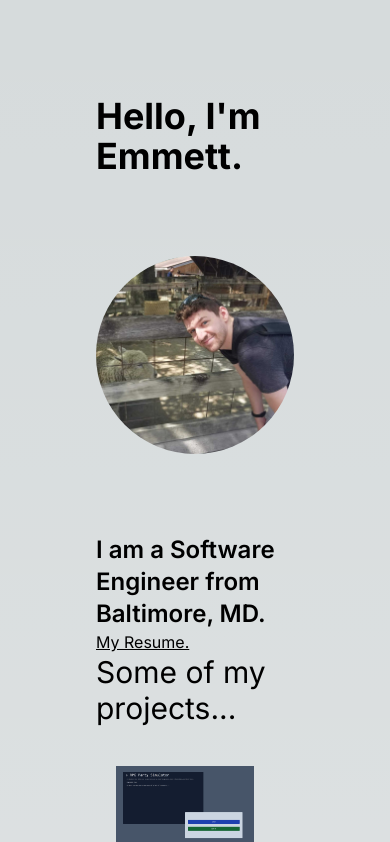
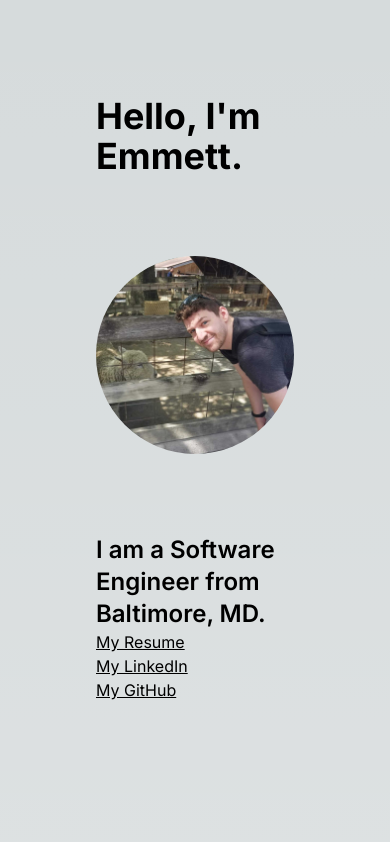
Before and after one commit to ekbaker7/portfolio, a Next.js app: page / in a window 390 px wide. Shown: the top 842 px of the page. Built offline with nearby package versions, Linux system fonts and the light colour scheme.

Commit message:
more CSS improvements for mobile

```diff
--- a/app/page.tsx
+++ b/app/page.tsx
@@ -3,17 +3,19 @@ import Image from "next/image";
 
 export default function Home() {
   return (
-    <main className="min-h-screen w-screen p-24 md:flex flex-auto flex-row justify-center">
-      <div className="lg:w-5/12 md:w-full h-full flex-grow">
+    <main className="min-h-screen w-screen md:p-24 md:flex flex-auto flex-row justify-center">
+      <div className="lg:w-5/12 md:w-full h-full flex-grow p-24 md:p-0">
         <div>
-          <h1 className="text-4xl font-bold text-left">Hello, I&apos;m Emmett.</h1>
+          <h1 className="text-4xl font-bold text-left">
+            Hello, I&apos;m Emmett.
+          </h1>
         </div>
         <div className="mt-20">
           <Image
             src={"/me.jpg"}
             alt="Emmett Baker profile picture"
-            width={475}
-            height={475}
+            width={400}
+            height={400}
             className="rounded-full"
           />
         </div>
@@ -21,21 +23,45 @@ export default function Home() {
           <p className="mt-20 text-2xl font-semibold text-left">
             I am a Software Engineer from Baltimore, MD.
           </p>
+          <p>
             <a
               href="https://crankybun.ddns.net/index.php/s/3qCBY3ZDpNeBKq3"
               target="_blank"
               rel="noopener noreferrer"
-              className="underline"
+              className="underline hover:font-bold"
             >
-              My Resume.
+              My Resume
             </a>
+          </p>
+          <p>
+            <a
+              href="https://www.linkedin.com/in/emmett-baker-37093818a/"
+              target="_blank"
+              rel="noopener noreferrer"
+              className="underline hover:font-bold"
+            >
+              My LinkedIn
+            </a>
+          </p>
+          <p>
+            <a
+              href="https://github.com/ekbaker7/"
+              target="_blank"
+              rel="noopener noreferrer"
+              className="underline hover:font-bold"
+            >
+              My GitHub
+            </a>
+          </p>
         </div>
       </div>
       <div className="items-center justify-center min-h-full relative lg:w-2/12">
         <div className="h-full border-l border-black absolute left-[50%]"></div>
       </div>
-      <div className="text-left lg:w-5/12 md:w-full">
-        <h2 className="text-3xl sm:mt-10 md:mt-0">Some of my projects...</h2>
+      <div className="text-left w-full lg:w-5/12 ">
+        <h2 className="text-3xl mt-10 md:mt-0 ml-5 md:ml-0">
+          Some of my projects...
+        </h2>
         <ProjectList />
       </div>
     </main>
--- a/components/ProjectList.tsx
+++ b/components/ProjectList.tsx
@@ -14,7 +14,7 @@ function ProjectList() {
     <div className="md:h-[calc(100vh-25vh)] overflow-auto">
       <ul>
         {projects.map((project, index) => (
-          <li key={project.id} className="">
+          <li key={project.id}>
             <div className={index % 2 === 1 ? 'md:grid md:grid-cols-2 bg-gray-300 py-10 px-5 text-black' : 'md:grid md:grid-cols-2 py-10 px-5'}>
               {index % 2 === 1 && !isTabletOrPhone ? (
                 <>
@@ -25,7 +25,7 @@ function ProjectList() {
                 </>
               ) : (
                 <>
-                  <div className="relative right-0 pr-5">
+                  <div className={isTabletOrPhone ? "flex justify-center w-full mb-10" : "relative right-0 pr-5"}>
                     <ProjectImage project={project} />
                   </div>
                   <ProjectDescription project={project} />
```
